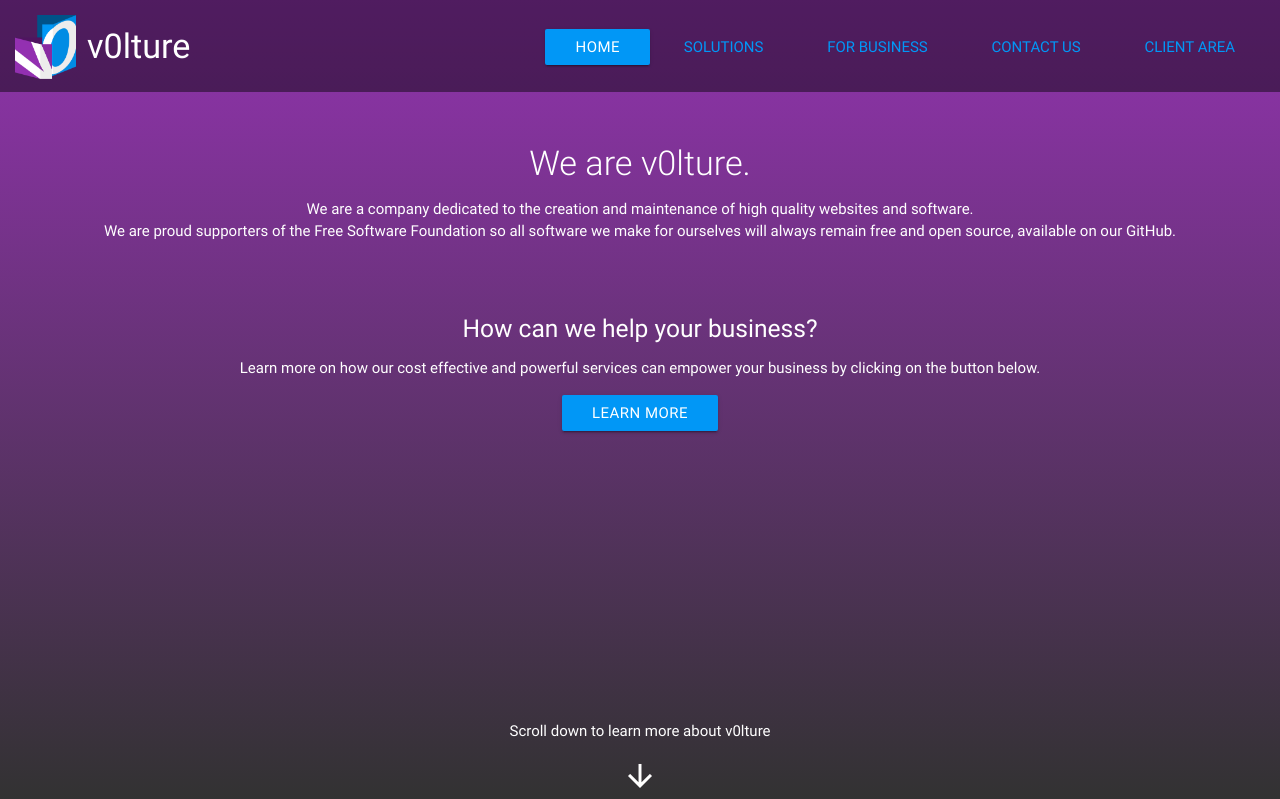
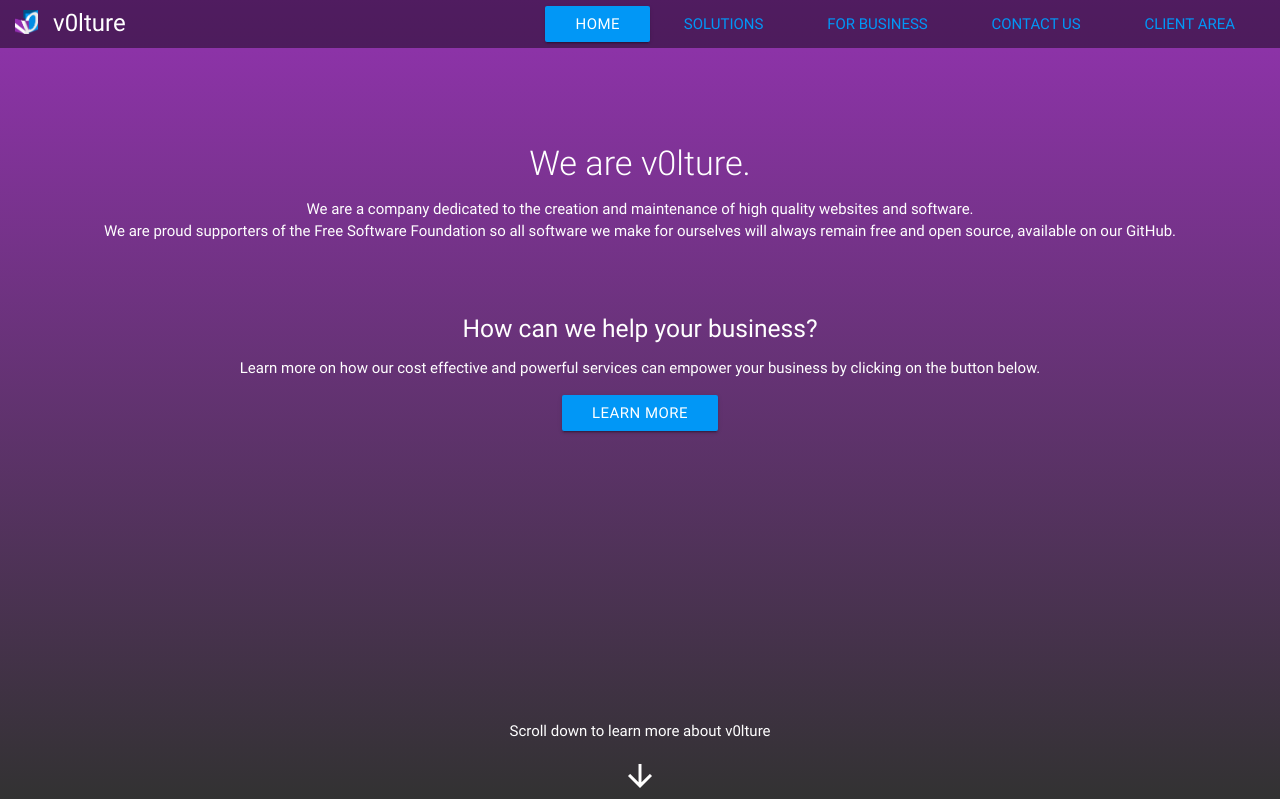
Before and after one commit to v0lture/v0lture.com, a PHP site: page /index.php in a window 1280 px wide. Shown: the top 799 px of the page. Run offline with PHP 8.4, Linux system fonts and the light colour scheme; data that the repository does not hold is empty; some libraries are stand-ins or nearby versions.

Commit message:
Slimmed nav bar

```diff
--- a/css/app.css
+++ b/css/app.css
@@ -30,23 +30,25 @@ a.accent:hover {
     left: 0;
     z-index: 1000;
     width: 100vw;
-    height: 92px;
+    height: 48px;
     background: rgba(0,0,0,0.45);
     padding: 15px 15px;
 }
 
 .vnavbar > span > img {
-    height: 64px;
+    height: 24px;
     width: auto;
+    margin-top: -5px;
 }
 
 .vnavbar > span > h4 {
-    margin-top: -57.5px;
-    margin-left: 72px;
+    margin-top: -30.5px;
+    margin-left: 38px;
+    font-size: 24px;
 }
 
 .vnavbar > .right {
-    margin-top: -50px;
+    margin-top: -44.5px;
 }
 
 /* landing */
```
